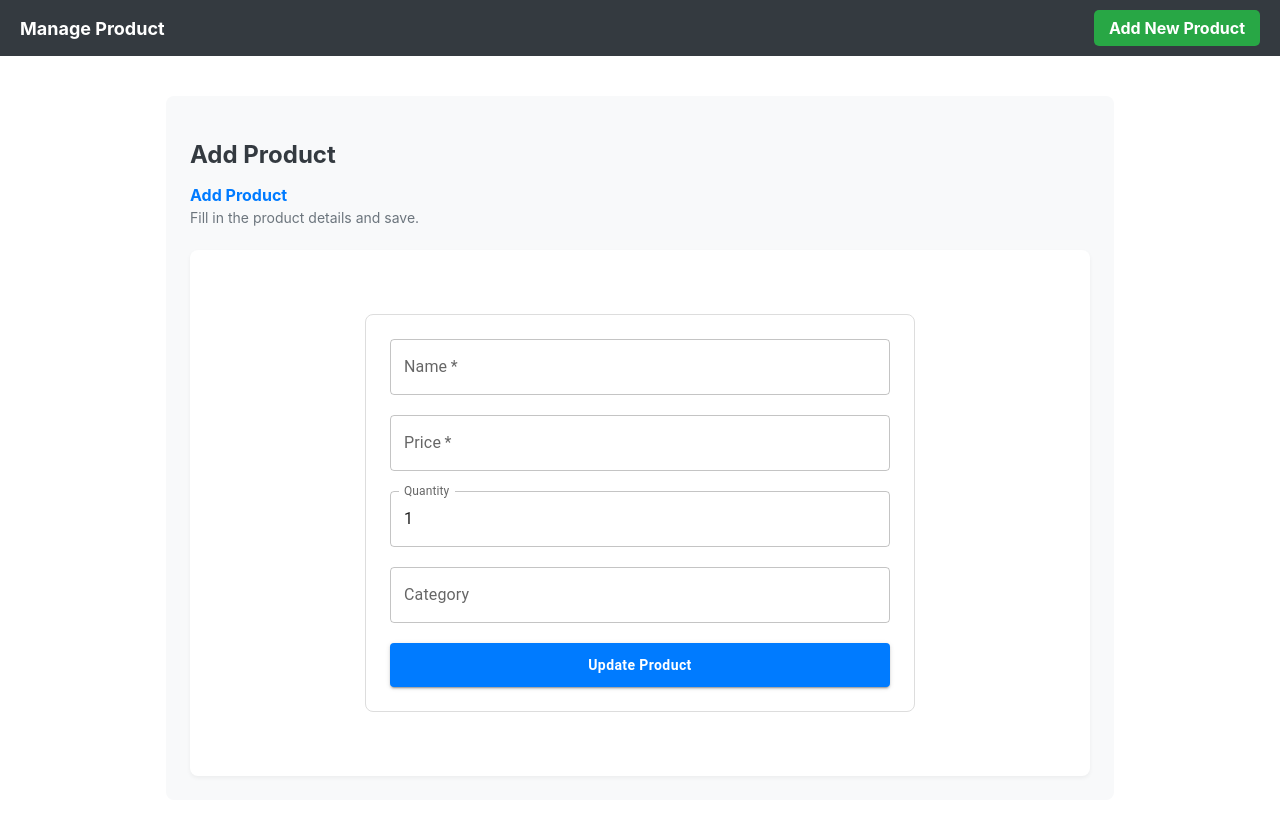
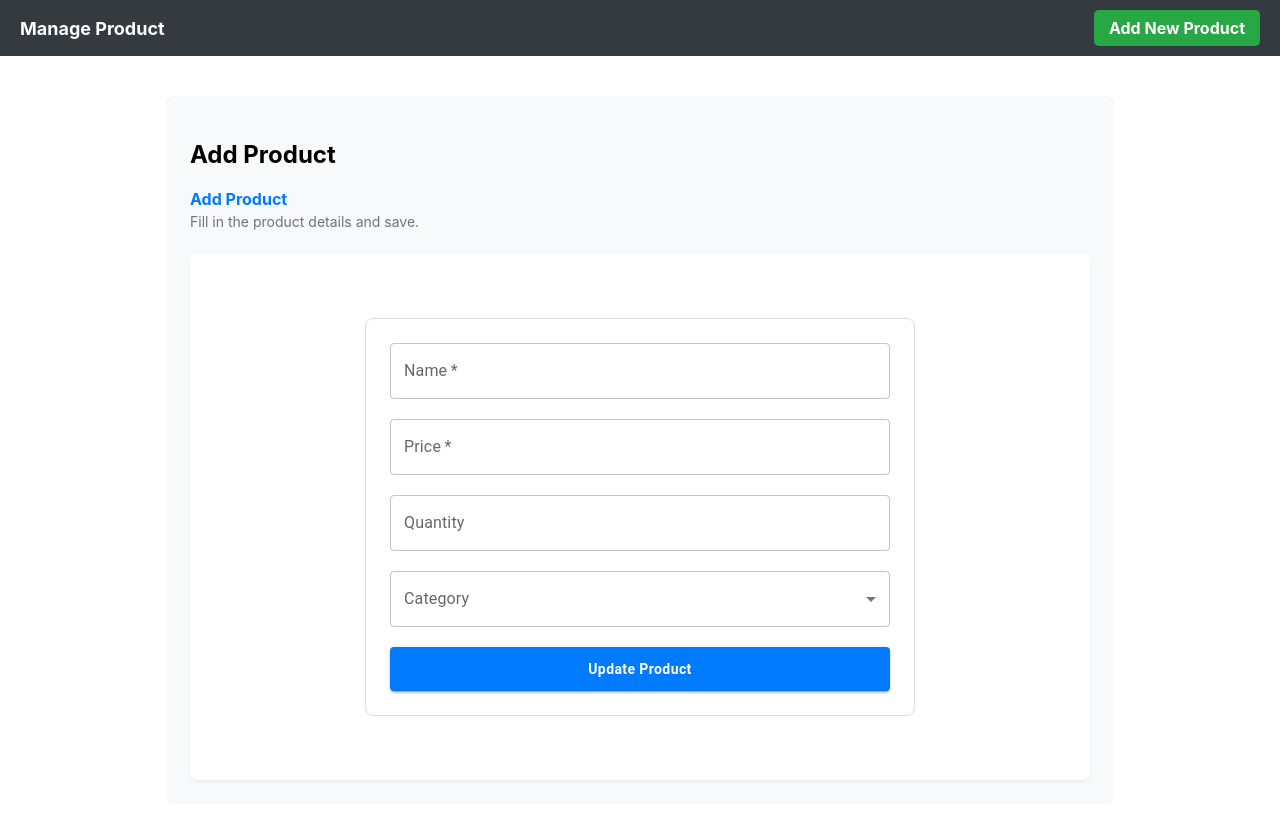
Before and after one commit to Oumaymaazmi/crud-task-front, a React (Create React App) app: page /edit/1 in a window 1280 px wide. Shown: the top 820 px of the page. Built offline with nearby package versions, Linux system fonts and the light colour scheme.

Commit message:
add product service for saving products

```diff
--- a/src/components/FormLayout/Wrapper.js
+++ b/src/components/FormLayout/Wrapper.js
@@ -1,19 +1,11 @@
 
 import { styled } from "@mui/system";
-
 const Wrapper = styled("div")`
   max-width: 900px;
   margin: 40px auto;
   padding: 24px;
   background-color: #f8f9fa;
   border-radius: 8px;
-
-  h2 {
-    font-size: 24px;
-    margin-bottom: 16px;
-    font-weight: bold;
-    color: #343a40;
-  }
 
   .timeline {
     display: flex;
@@ -38,6 +30,14 @@ const Wrapper = styled("div")`
       font-size: 14px;
       color: #6c757d;
     }
+
+    .success {
+      color: green;
+    }
+
+    .error {
+      color: red;
+    }
   }
 
   .form-container {
@@ -48,5 +48,4 @@ const Wrapper = styled("div")`
   }
 `;
 
-
 export default Wrapper;
--- a/src/components/FormLayout/index.js
+++ b/src/components/FormLayout/index.js
@@ -2,15 +2,15 @@ import React from "react";
 import { styled } from "@mui/system";
 import Wrapper from './Wrapper';
 
-export default function FormLayout({ sectionName, TimelineItems, children }) {
+export default function FormLayout({ sectionName, timelineItems, children, statusMessage, statusType }) {
   return (
     <Wrapper>
       <h2>{sectionName}</h2>
       <div className="timeline">
-        {TimelineItems.map((item) => (
+        {timelineItems.map((item) => (
           <div key={item.id} className={item.selected ? "selected" : ""}>
             <h4>{item.title}</h4>
-            <p>{item.subtitle}</p>
+            <p className={statusType}>{statusMessage || item.subtitle}</p>
           </div>
         ))}
       </div>
--- /dev/null
+++ b/src/containers/AppAddProduct/constants.js
@@ -0,0 +1,7 @@
+ export const categoryOptions = [
+  { label: "Electronics", value: "ELECTRONICS" },
+  { label: "Books", value: "BOOKS" },
+  { label: "Clothing", value: "CLOTHING" },
+  { label: "Home & Kitchen", value: "HOME_APPLIANCES" },
+  { label: "Sport Equipment", value: "SPORTS_EQUIPMENT" },
+];
--- a/src/containers/AppAddProduct/index.js
+++ b/src/containers/AppAddProduct/index.js
@@ -1,22 +1,40 @@
 import React, { useEffect, useState } from "react";
 import { useParams, useNavigate } from "react-router-dom";
 import Wrapper from './Wrapper';
-import { TextField, Button } from "@mui/material";
+import { TextField, Button, MenuItem  } from "@mui/material";
+import productService from "services/productService";
+import { categoryOptions } from "./constants";
 
-export default function AppAddProduct() {
+export default function AppAddProduct({ setStatusMessage, setStatusType })  {
   const { id } = useParams();
-
-  const [product, setProduct] = useState({ name: "", price: "", quantity:1, category:"" });
+  const initialProductState = { name: "", price: "", quantity: null, category: null };
+  const [product, setProduct] = useState(initialProductState);
   const [loading, setLoading] = useState(false);
 
   function handleChange(e) {
     setProduct({ ...product, [e.target.name]: e.target.value });
   }
 
-  function handleSubmit(e) {
+ async function handleSubmit(e) {
     e.preventDefault();
     setLoading(true);
-    console.log("produt", product)
+
+    try {
+      await productService.addProduct({
+        name: product.name,
+        price: parseFloat(product.price),
+        quantity: parseInt(product.quantity),
+        category: product.category || null,
+      });
+      setStatusType("success");
+      setStatusMessage("Product successfully saved!");
+      setProduct(initialProductState);
+    } catch (err) {
+       setStatusType("error");
+      setStatusMessage("ERROR : "+ err?.response?.data?.errors?.join(", "));
+    } finally {
+      setLoading(false);
+    }
   }
 
   return (
@@ -57,14 +75,21 @@ export default function AppAddProduct() {
           />
         </div>
         <div className="form-field">
-         <TextField
+           <TextField
+            select
             label="Category"
             name="category"
             value={product.category}
             onChange={handleChange}
             variant="outlined"
             fullWidth
-          />
+          >
+            {categoryOptions.map((option) => (
+              <MenuItem key={option.value} value={option.value}>
+                {option.label}
+              </MenuItem>
+            ))}
+          </TextField>
         </div>
         <Button
           type="submit"
--- a/src/pages/AddProductPage/index.js
+++ b/src/pages/AddProductPage/index.js
@@ -1,10 +1,12 @@
-import React from "react";
+import React ,{ useState } from "react";
 import { useLocation } from "react-router-dom";
 import FormLayout from "components/FormLayout";
 import AppAddProduct from "containers/AppAddProduct";
 
 export default function AddProductPage() {
   const location = useLocation();
+  const [statusType, setStatusType] = useState(""); // 'success' or 'error'
+  const [statusMessage, setStatusMessage] = useState("");
 
   const timelineItems = [
     {
@@ -16,8 +18,16 @@ export default function AddProductPage() {
   ];
 
   return (
-    <FormLayout sectionName="Add Product" TimelineItems={timelineItems}>
-      <AppAddProduct />
+       <FormLayout
+      sectionName="Add Product"
+      timelineItems={timelineItems}
+      statusMessage={statusMessage}
+      statusType={statusType}
+    >
+      <AppAddProduct
+        setStatusMessage={setStatusMessage}
+        setStatusType={setStatusType}
+      />
     </FormLayout>
   );
 }
--- /dev/null
+++ b/src/services/productService.js
@@ -0,0 +1,9 @@
+import axios from "axios";
+
+const BASE_URL = "http://localhost:8080/product";
+
+const productService = {
+  addProduct: (product) => axios.post(BASE_URL, product),
+};
+
+export default productService;
```
